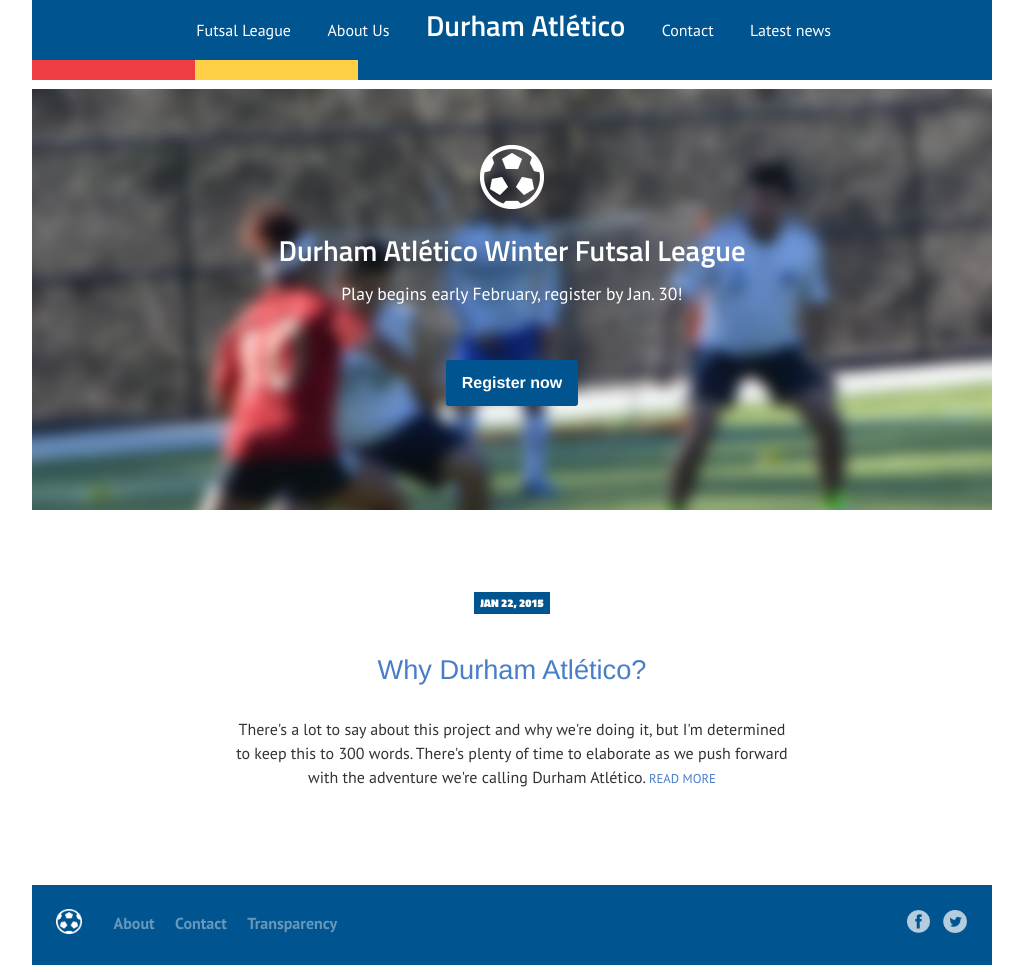
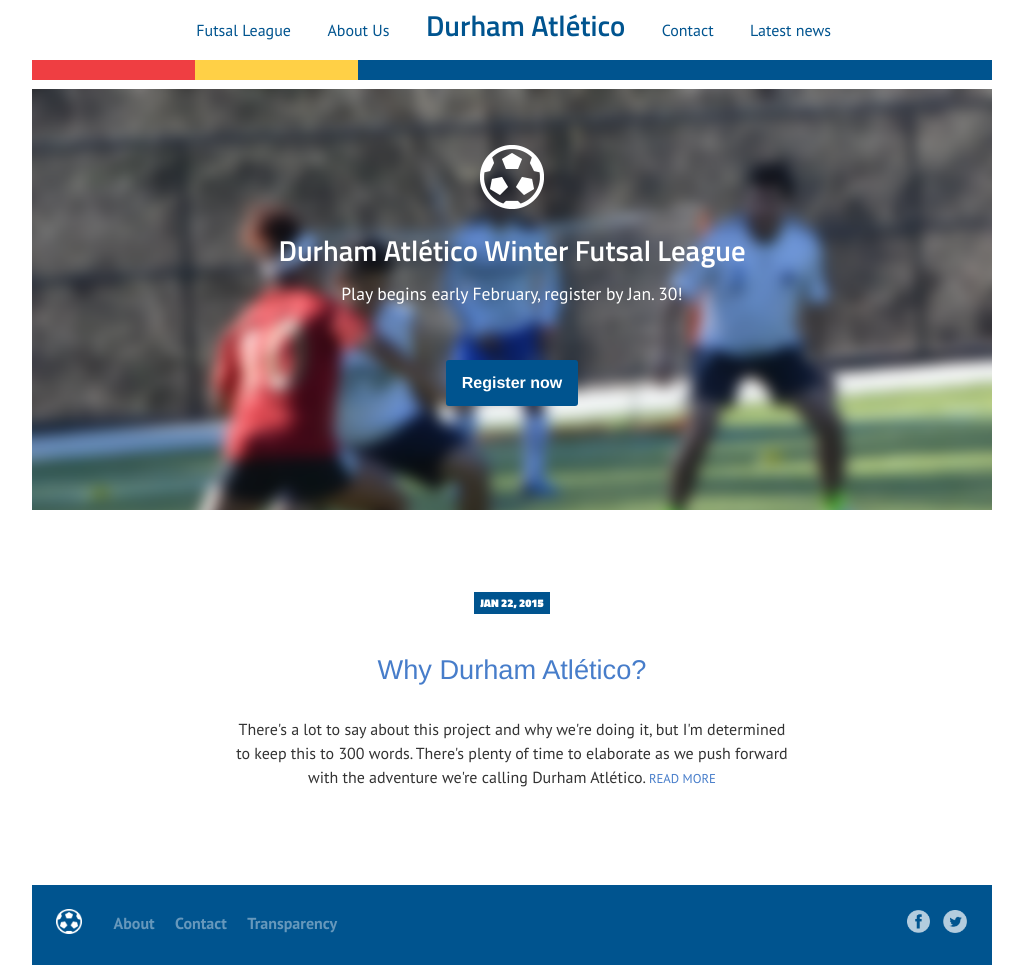
Before and after one commit to durhamatletico/durhamatletico.github.io, a Jekyll site: the page built from index.html, in a window 1280 px wide. Shown: the whole page, without its empty margins (128-1151 px from the left). Built offline with Jekyll 4.4.1, drawn with Linux system fonts in a browser that asks for light colours.

Commit message:
Change nav color

```diff
--- a/assets/styles/_scss/_navigation.scss
+++ b/assets/styles/_scss/_navigation.scss
@@ -2,12 +2,12 @@
   ///////////////////////////////////////////////////////////////////////////////////
   $base-border-radius: 3px !default;
   $large-screen: em(860) !default;
-  $base-font-color: #FFF;
+  $base-font-color: #00548f;
   //////////////////////////////////////////////////////////////////////////////////
 
   $centered-navigation-padding: 1em;
   $centered-navigation-logo-height: 2em;
-  $centered-navigation-background: #00548F;
+  $centered-navigation-background: #FFF;
   $centered-navigation-color: $base-font-color;
   $centered-navigation-color-hover: $base-font-color;
   $centered-navigation-height: 60px;
```
